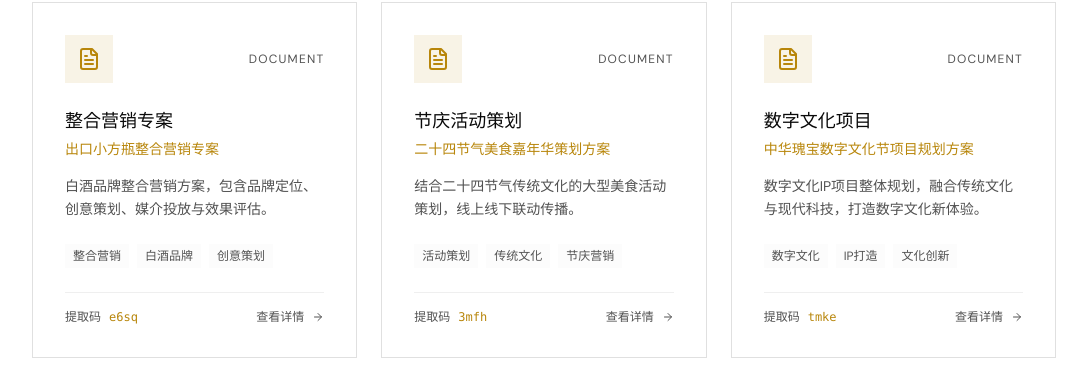
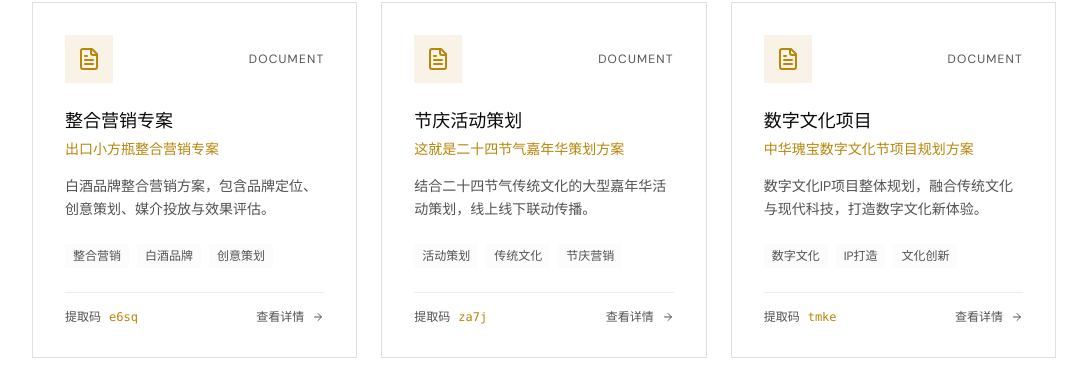
Before and after one commit to Catbabyfiona/guona-resume, a Next.js app: page / in a window 1280 px wide. Shown: the part 5669-6044 px from the top of the page, without its empty margins (96-1183 px from the left). Built offline with nearby package versions, Linux system fonts and the light colour scheme.

Commit message:
feat: 更新作品集 - 二十四节气嘉年华策划方案
Coze-Commit-Type: user
Coze-User-ID: 265435185167360
Coze-Conversation-ID: 3490383

```diff
--- a/package.json
+++ b/package.json
@@ -8,7 +8,9 @@
     "preinstall": "npx only-allow pnpm",
     "lint": "eslint",
     "start": "bash ./scripts/start.sh",
-    "ts-check": "tsc -p tsconfig.json"
+    "ts-check": "tsc -p tsconfig.json",
+    "lint:build": "eslint . --quiet",
+    "validate": "pnpm run --parallel '/^(ts-check|lint:build)$/'"
   },
   "dependencies": {
     "@aws-sdk/client-s3": "^3.958.0",
--- a/src/app/page.tsx
+++ b/src/app/page.tsx
@@ -143,12 +143,12 @@ const resumeData = {
     },
     {
       title: "节庆活动策划",
-      subtitle: "二十四节气美食嘉年华策划方案",
-      description: "结合二十四节气传统文化的大型美食活动策划，线上线下联动传播。",
+      subtitle: "这就是二十四节气嘉年华策划方案",
+      description: "结合二十四节气传统文化的大型嘉年华活动策划，线上线下联动传播。",
       type: "document",
       tags: ["活动策划", "传统文化", "节庆营销"],
-      link: "https://pan.baidu.com/s/1ou7FAyBhW5aIsPOqVh7thg",
-      pwd: "3mfh"
+      link: "https://pan.baidu.com/s/1FpxmVZaHhKZoiA3mA1kP5g",
+      pwd: "za7j"
     },
     {
       title: "数字文化项目",
```
Also changed, not shown: 2 other files (tests, documents, lock files or other folders).
